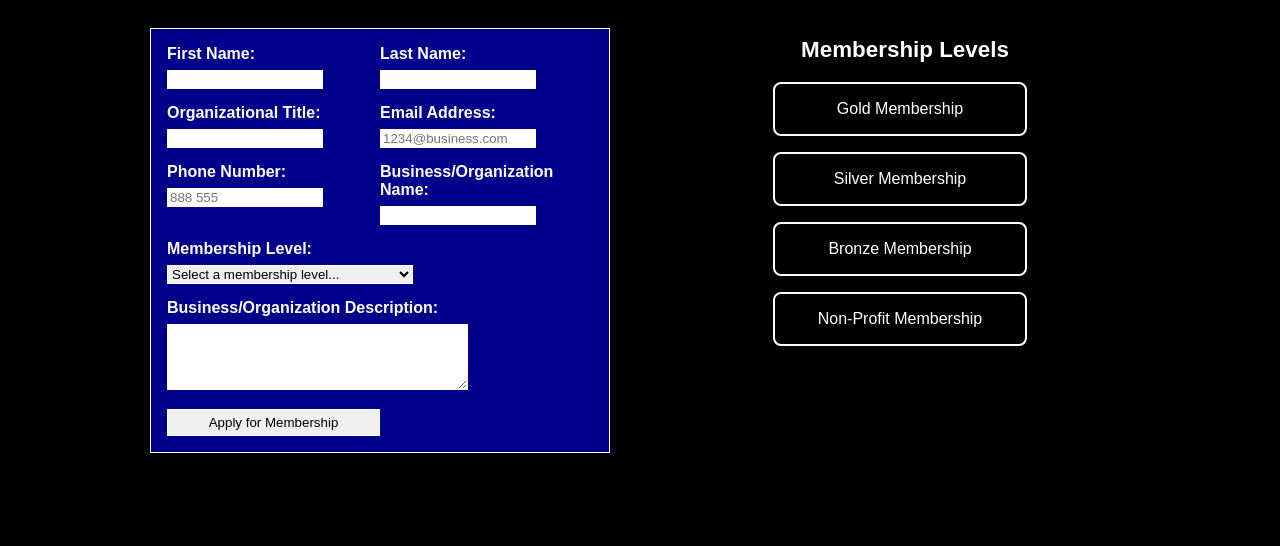
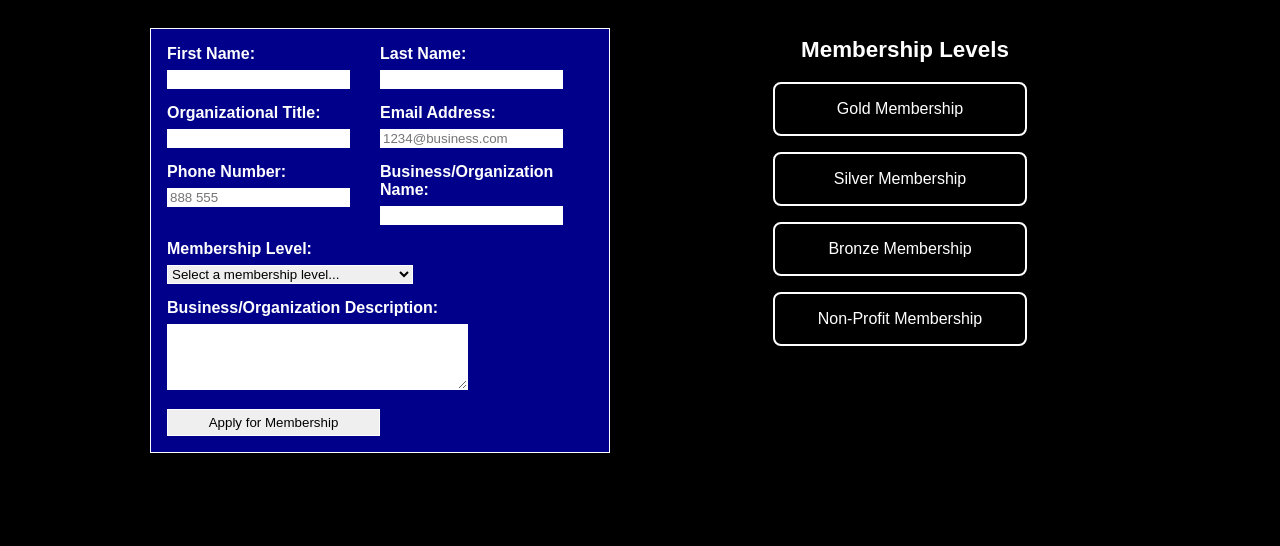
Before and after one commit to versionxv/wdd231, a plain HTML site: page chamber/join.html in a window 1280 px wide. Shown: the part 212-758 px from the top of the page. Drawn offline with Linux system fonts and the light colour scheme.

Commit message:
audit detail fix

```diff
--- a/chamber/styles/chamber.css
+++ b/chamber/styles/chamber.css
@@ -410,12 +410,6 @@ footer p {
     font-weight: bold;
 }
 
-input[type="text"], input[type="email"], input[type="tel"] {
-  field-sizing: content;
-  min-width: 150px;
-  max-width: 250px;
-}
-
 input[type="text"], input[type="email"], input[type="tel"], input[type="submit"], textarea, select {
     border: 1px solid var(--primary-color);
 }
```
